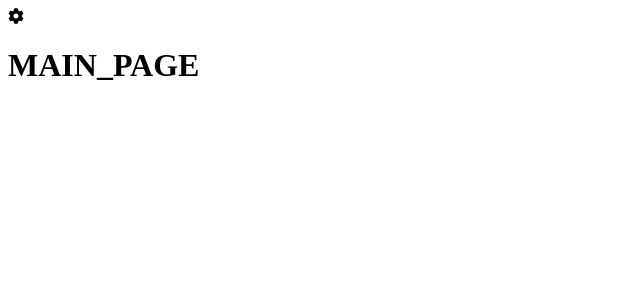
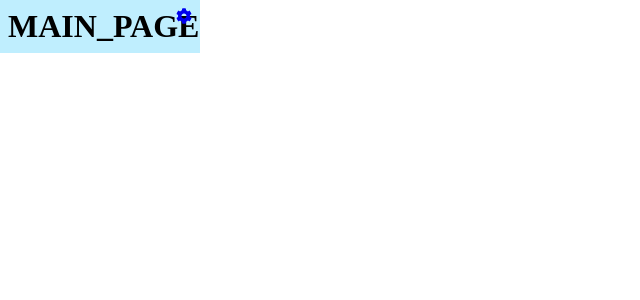
Before and after one commit to Blue-Brain/weather-widget, a React app: page /#/main in a window 1280 px wide. Shown: the top 300 px of the page, without its empty margins (0-640 px from the left). Built offline with nearby package versions, Linux system fonts and the light colour scheme.

Commit message:
include FontAwesome and set component  Header.

```diff
--- a/src/assets/styles/base.scss
+++ b/src/assets/styles/base.scss
@@ -0,0 +1,22 @@
+* {
+  padding: 0;
+  margin: 0;
+  box-sizing: border-box;
+}
+
+#root {
+  position: relative;
+  width: 200px;
+  background-color: $bg-main;
+  @extend %container
+}
+
+%container {
+  padding: $padding-3;
+  &-x {
+    padding: 0 $padding-3;
+  }
+  &-y {
+    padding: $padding-3 0;
+  }
+}
--- /dev/null
+++ b/src/assets/styles/main.scss
@@ -0,0 +1,6 @@
+
+@import 'variables';
+@import 'base';
+
+//components
+@import '@components/Header/header';
--- /dev/null
+++ b/src/assets/styles/variables.scss
@@ -0,0 +1,23 @@
+//pixel
+$px: 2px;
+$px-2: $px * 2; //4px
+$px-3: $px-2 * 2; //8px
+$px-4: $px-3 * 2; //16px
+$px-5: $px-4 * 2; //32px
+
+//padding
+$padding: 2px;
+$padding-2: $padding * 2; //4px
+$padding-3: $padding-2 * 2; //8px
+$padding-4: $padding-3 * 2; //16px
+$padding-5: $padding-4 * 2; //32px
+
+//margin
+$margin: 2px;
+$margin-2: $margin * 2; //4px
+$margin-3: $margin-2 * 2; //8px
+$margin-4: $margin-3 * 2; //16px
+$margin-5: $margin-4 * 2; //32px
+
+//color
+$bg-main: #8adffd8a;
--- /dev/null
+++ b/src/components/Header/header.scss
@@ -0,0 +1,10 @@
+.Header {
+  display: flex;
+  &--wrapper {
+    position: absolute;
+    right: $px-3;
+  }
+  &--icon {
+    cursor: pointer;
+  }
+}
--- a/src/components/Header/view.tsx
+++ b/src/components/Header/view.tsx
@@ -1,15 +1,36 @@
-import Div from '@UI/Div';
+//libs
+import { useState } from 'react';
+import { Link } from 'react-router-dom';
 import { FontAwesomeIcon } from '@fortawesome/react-fontawesome';
-import { faCog } from '@fortawesome/free-solid-svg-icons'
+import classNames from 'classnames';
 
 interface HeaderProps {}
 
+const base = 'Header';
+
 const Header = ({}:HeaderProps) => {
-  return <Div
-    absolute
-  >
-    <FontAwesomeIcon icon={faCog}/>
-  </Div>
+  const [settings, setSettings] = useState(false);
+
+  return (
+    <header className={classNames(base, `${base}--wrapper`)}>
+      {!settings ?
+        <Link to='settings'>
+          <FontAwesomeIcon
+            icon="cog"
+            onClick={() => setSettings(!settings)}
+            className={`${base}--icon`}
+          />
+        </Link> :
+        <Link to='main'>
+          <FontAwesomeIcon
+            icon="trash-alt"
+            onClick={() => setSettings(!settings)}
+            className={`${base}--icon`}
+          />
+        </Link>
+      }
+    </header>
+  )
 }
 
 export default Header;
--- a/src/components/Root/view.tsx
+++ b/src/components/Root/view.tsx
@@ -7,9 +7,9 @@ import SettingsPage from '@pages/SettingsPage/view';
 
 const Root = () => {
   return <Routes>
-    <Route path='/settings' element={<SettingsPage/>}/>
-    <Route path='/main'  element={<MainPage/>}/>
-    <Route path='*' element={<Navigate to="/main"/>}/>
+    <Route path='main'  element={<MainPage/>}/>
+    <Route path='settings' element={<SettingsPage/>}/>
+    <Route path='*' element={<Navigate to='main'/>}/>
   </Routes>
 }
 
--- a/src/components/generic/Div/index.tsx
+++ b/src/components/generic/Div/index.tsx
@@ -1,5 +1,4 @@
 import { HTMLAttributes } from 'react';
-import './div.scss';
 import classNames from 'classnames';
 
 export type DivProps = HTMLAttributes<HTMLDivElement> & {
--- a/src/components/generic/Icon/index.tsx
+++ b/src/components/generic/Icon/index.tsx
@@ -2,8 +2,6 @@
 import { HTMLAttributes, ComponentType, SVGProps } from 'react';
 import { FontAwesomeIcon } from '@fortawesome/react-fontawesome';
 import classNames from 'classnames';
-//styles
-import './icon.scss';
 
 export type SVGType = ComponentType<SVGProps<SVGSVGElement>>
 
--- a/src/index.tsx
+++ b/src/index.tsx
@@ -1,14 +1,17 @@
 //libs
 import { render } from 'react-dom';
 import { HashRouter as Router } from 'react-router-dom';
-
+import { library  } from '@fortawesome/fontawesome-svg-core';
+import { faCog, faTrashAlt } from '@fortawesome/free-solid-svg-icons';
 
 //components
 import Root from '@components/Root';
 import Header from '@components/Header';
 
 //style
-import '@styles/base.scss';
+import '@styles/main.scss';
+
+library.add(faCog, faTrashAlt)
 
 render(
   <Router>
```
